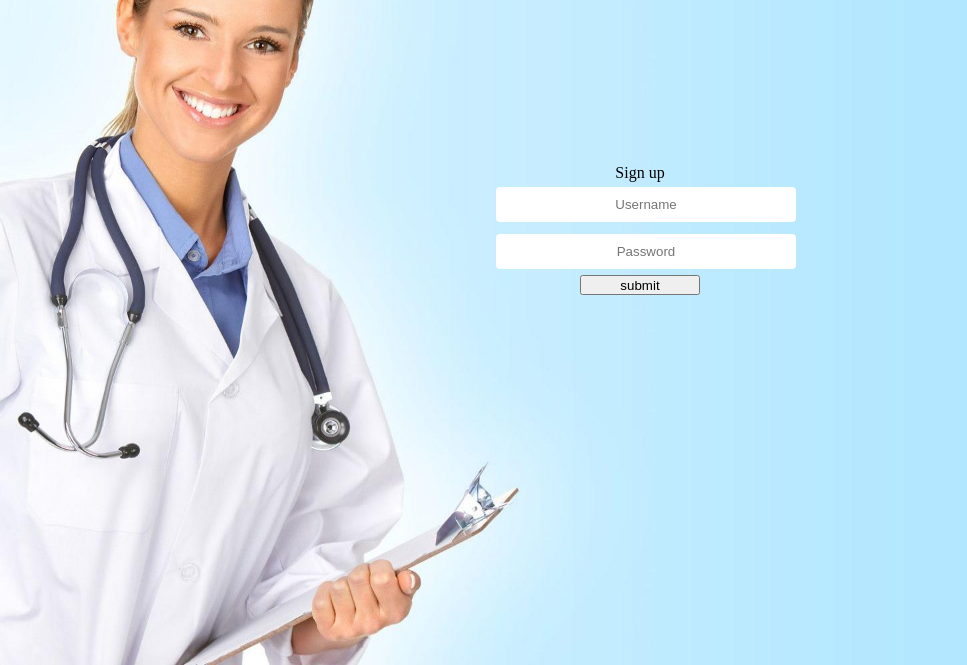
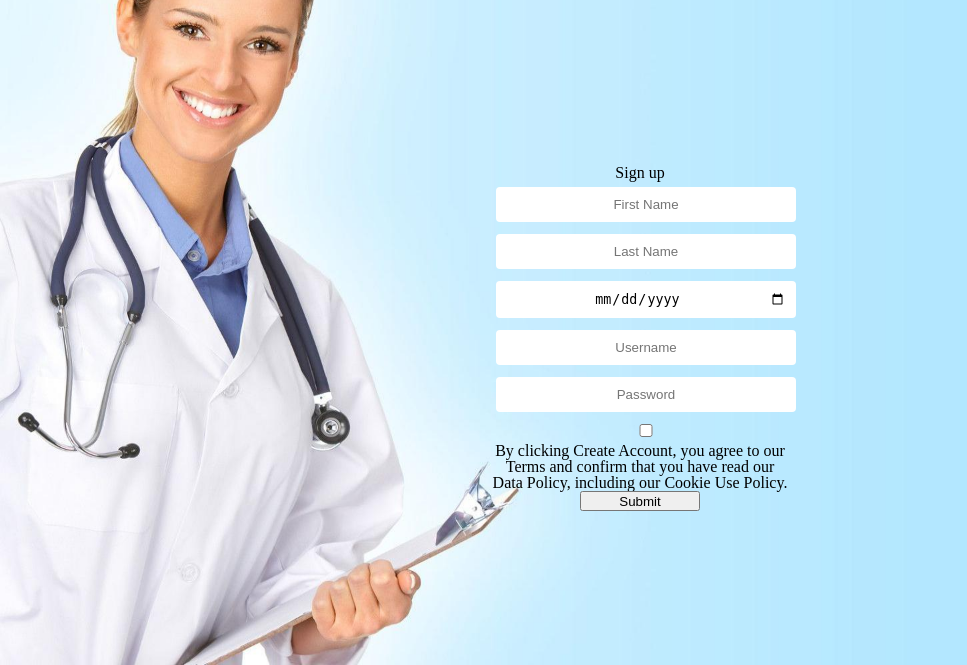
Before and after one commit to KittenHero/security-server, a Bottle app: page /signup in a window 1280 px wide. Shown: the part 135-800 px from the top of the page, without its empty margins (0-967 px from the left). Run offline with Bottle, Linux system fonts and the light colour scheme.

Commit message:
Updated sign up page

```diff
--- a/templates/signup.html
+++ b/templates/signup.html
@@ -5,9 +5,13 @@
 	<form method="POST" action="/signup">
 		<fieldset>
 			<legend>Sign up</legend>
+			<input type="text" name="fname" placeholder="First Name" required>
+			<input type="text" name="lname" placeholder="Last Name" required>
+			<input type="date" name="dob" placeholder="Date of Birth" required>
 			<input type="text" name="user" placeholder="Username" required>
 			<input type="password" name="password" placeholder="Password" required>
-			<button type="submit">submit</button>
+			<input type="checkbox" name="terms">By clicking Create Account, you agree to our Terms and confirm that you have read our Data Policy, including our Cookie Use Policy.<br>
+			<button type="submit">Submit</button>
 		</fieldset>
 	</form>
 </div>
```
